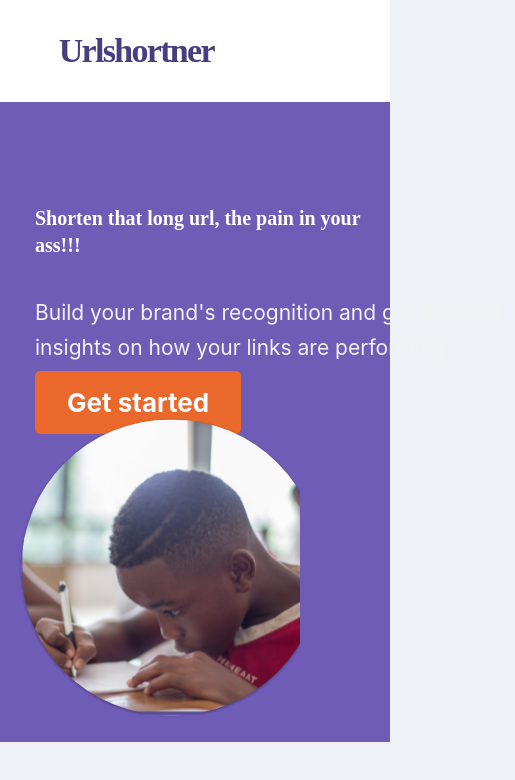
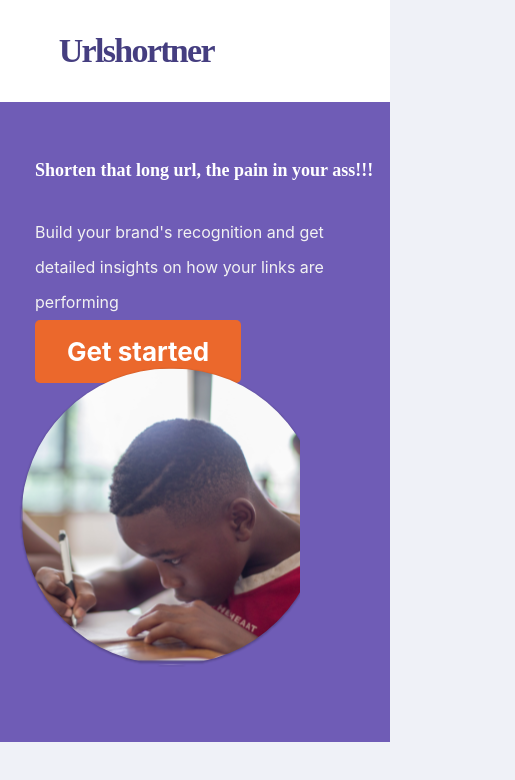
Before and after one commit to DamiCode18/urlshortner, a Next.js app: page /components/shortner in a window 390 px wide. Shown: the top 780 px of the page, 515 px wide, since content can reach past the window. Built offline with nearby package versions, Linux system fonts and the light colour scheme.

Commit message:
fix: add  mobile responsiveness

```diff
--- a/styles/shortner.module.css
+++ b/styles/shortner.module.css
@@ -48,17 +48,17 @@
 }
 @media only screen and (max-width: 768px) {
 	.title {
-		max-width: 650px;
+		max-width: 350px;
 		max-height: 146px;
 		font-family: Montserrat;
 		font-style: normal;
 		font-weight: bolder;
-		font-size: 20px;
+		font-size: large;
 		line-height: 132.9%;
 		color: #ffffff;
 	}
 	.pad {
-		padding-top: 90px;
+		padding-top: 45px;
 		padding-left: 35px;
 	}
 	.flex {
@@ -68,6 +68,10 @@
 		height: 300px;
 		width: 300px;
 		margin: auto;
+	}
+	.desc{
+		width: 19rem;
+		font-size: medium;
 	}
 }
 @media only screen and (min-width: 769px) and (max-width: 1300px) {
```
Also changed, not shown: styles/shortit.module.css (+10 -2 lines).
